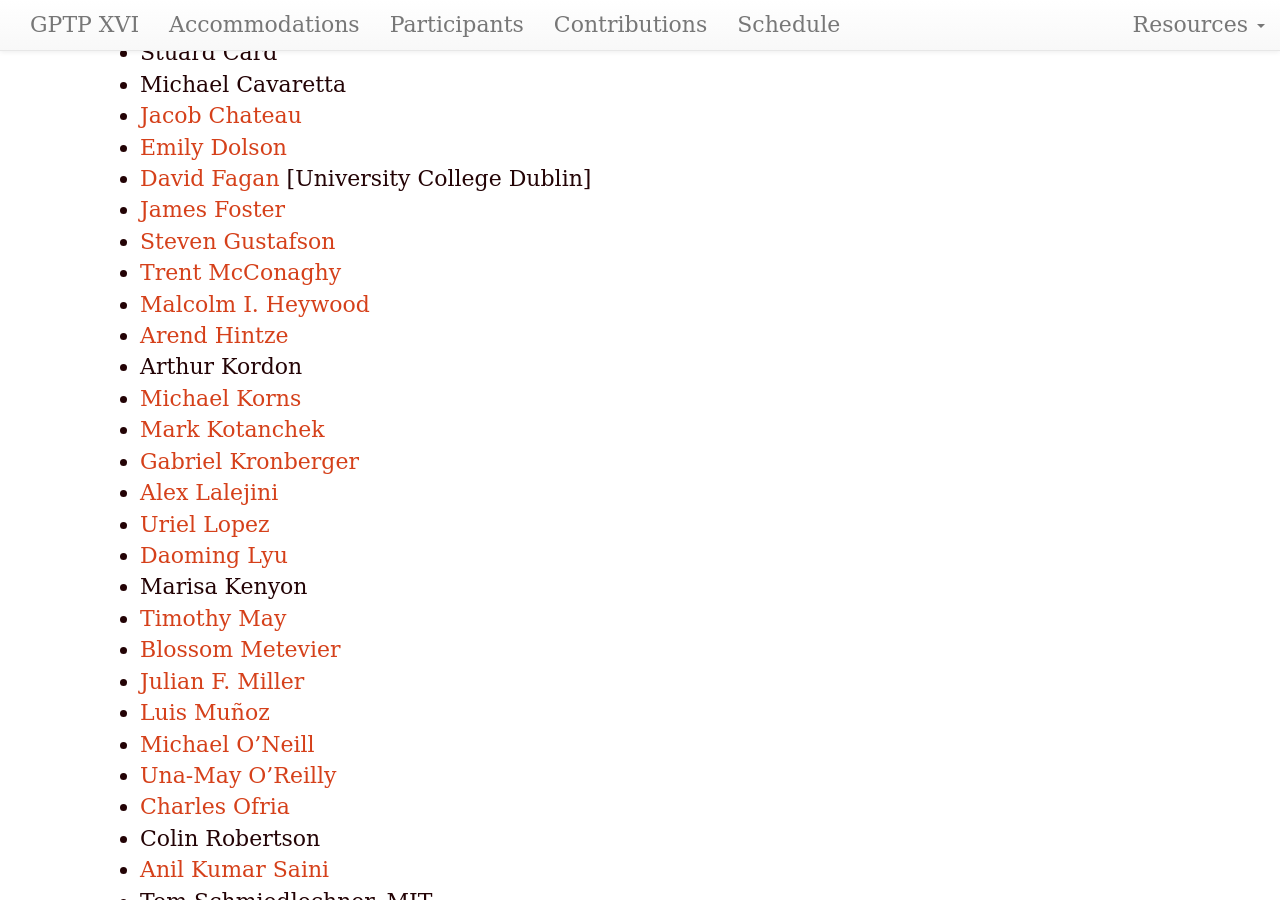
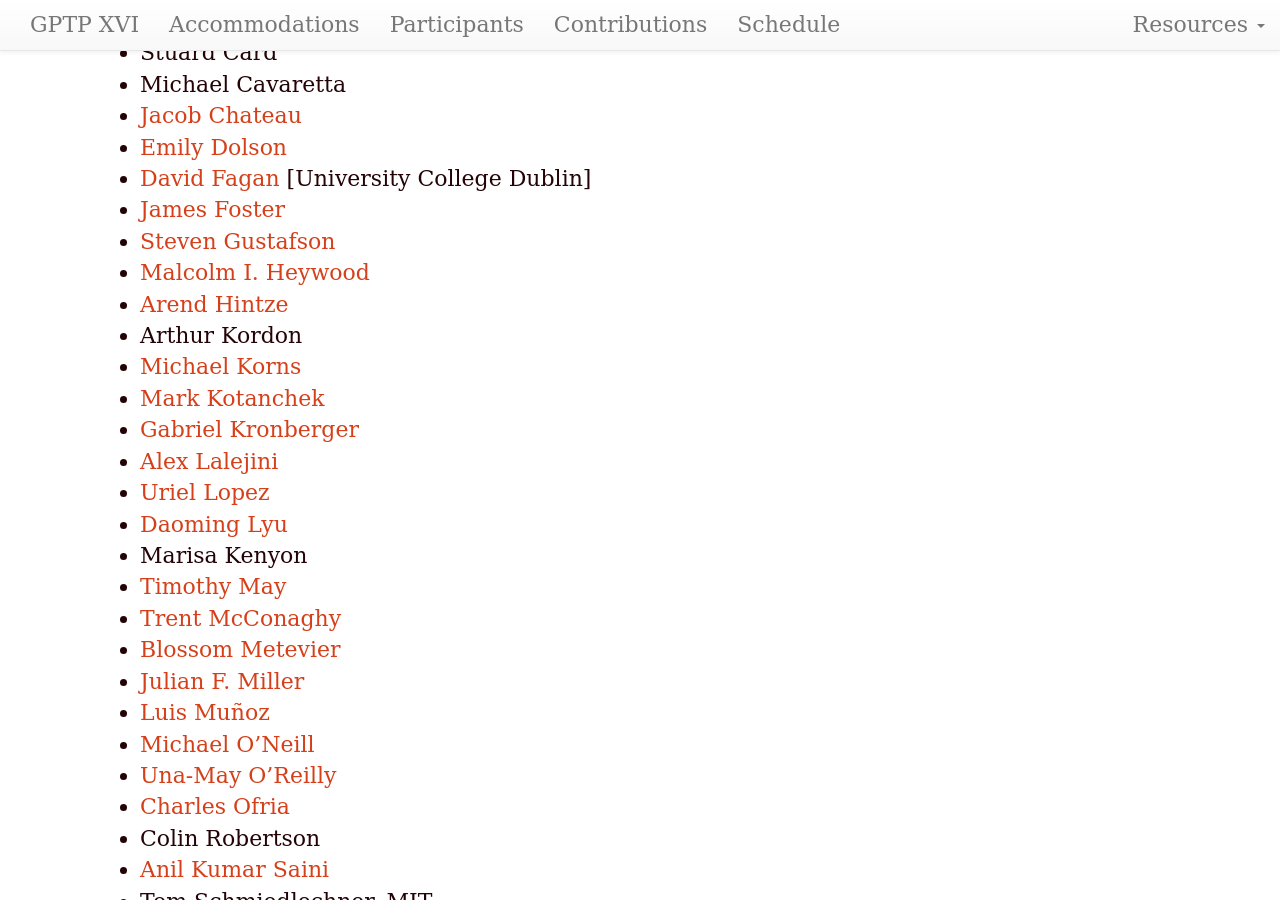
Before and after one commit to GPTP-workshop/gptp-workshop.github.io, a Jekyll site: the page built from attendees.md, in a window 1280 px wide and 900 px high, scrolled down 798 px. Built offline with Jekyll 4.4.1, drawn with Linux system fonts in a browser that asks for light colours; part of the change alters nothing that is shown.

```diff
--- a/attendees.md
+++ b/attendees.md
@@ -30,7 +30,6 @@ dates: "May 17-20, 2018"
 - [David Fagan](http://ncra.ucd.ie) [University College Dublin]
 - [James Foster](http://people.ibest.uidaho.edu/~foster/)
 - [Steven Gustafson](https://www.maana.io/blog/steven-gustafson/)
-- [Trent McConaghy](http://trent.st)
 - [Malcolm I. Heywood](https://web.cs.dal.ca/~mheywood/)
 - [Arend Hintze](http://hintzelab.msu.edu)
 - Arthur Kordon
@@ -42,6 +41,7 @@ dates: "May 17-20, 2018"
 - [Daoming Lyu](http://www.auburn.edu/~dzl0053/)
 - Marisa Kenyon
 - [Timothy May](https://inscico.com/about.html)
+- [Trent McConaghy](http://trent.st)
 - [Blossom Metevier](https://sites.hampshire.edu/ci-lab/)
 - [Julian F. Miller](https://www.york.ac.uk/electronic-engineering/staff/julian_miller/)
 - [Luis Muñoz](http://www.tree-lab.org/index.php/people-2/students/49-luis-munoz-delgado)
```
